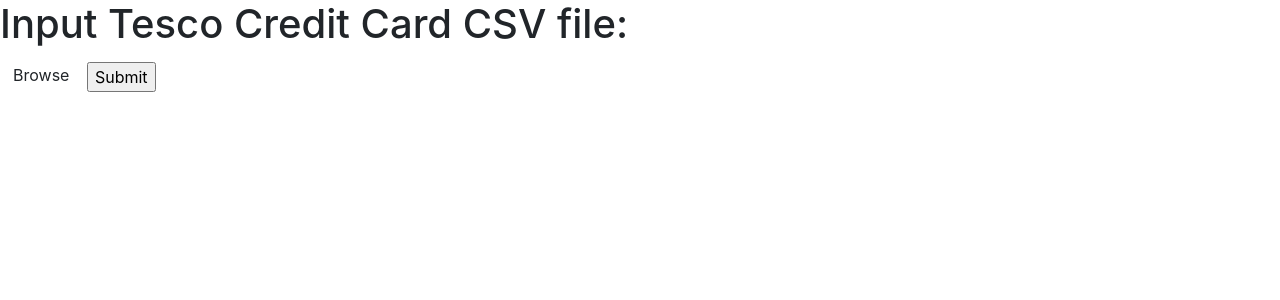
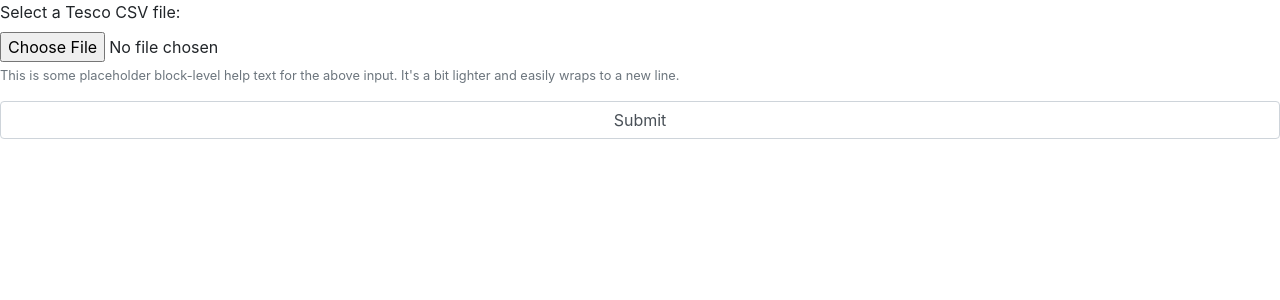
Before and after one commit to zakcng/webTecsoCCSV, a Flask app: page / in a window 1280 px wide. Shown: the part 56-356 px from the top of the page. Run offline with Flask 2, Linux system fonts and the light colour scheme; some libraries are stand-ins or nearby versions.

Commit message:
Updated file picker

```diff
--- a/templates/home.html
+++ b/templates/home.html
@@ -3,12 +3,20 @@
 
 
 {% block body %}
-    <h1>Input Tesco Credit Card CSV file:</h1>
 
-    <form action="/results" method="post" enctype="multipart/form-data">
-        <label class="btn btn-default btn-file">
-            Browse <input type="file" name="data_file" style="display: none;">
-        </label>
-        <input type="submit"/>
+
+ <form action="/results" method="post" enctype="multipart/form-data">
+        <div class="form-group">
+            <label for="exampleInputFile">Select a Tesco CSV file:</label>
+            <input type="file" name="data_file" class="form-control-file" id="exampleInputFile" aria-describedby="fileHelp">
+            <small id="fileHelp" class="form-text text-muted">This is some placeholder block-level help text for the
+                above input. It's a bit lighter and easily wraps to a new line.
+            </small>
+        </div>
+        <div class="form-group">
+            <input type="submit" class="form-control" id="usr">
+        </div>
+
+ </form>
     </form>
 {% endblock %}
```
